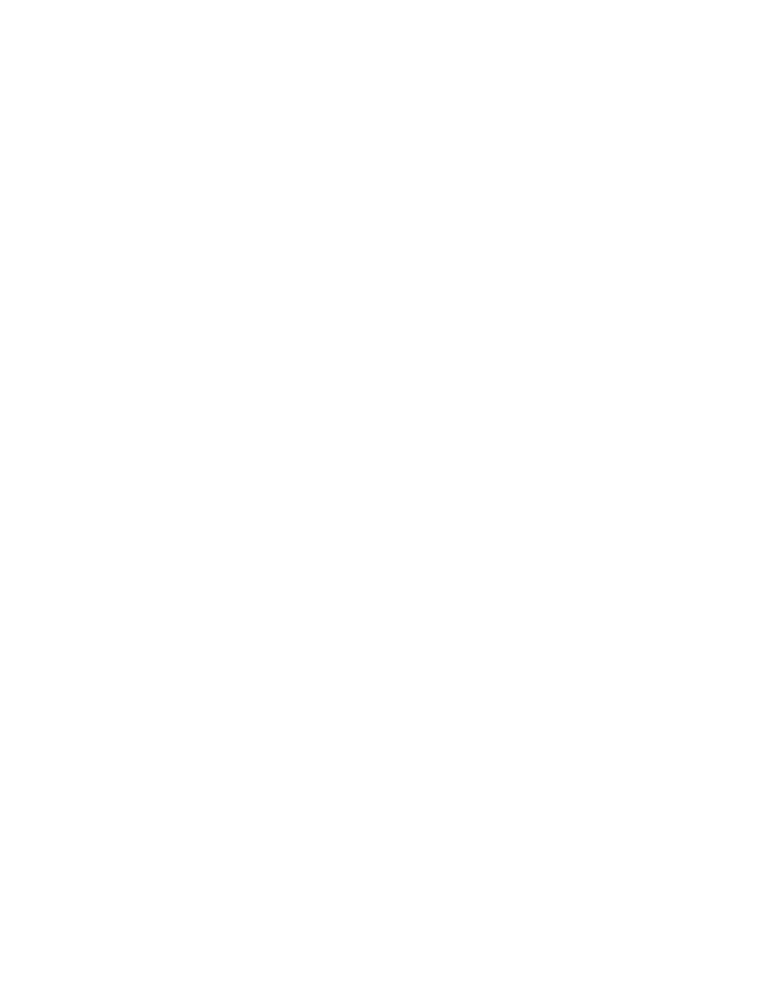
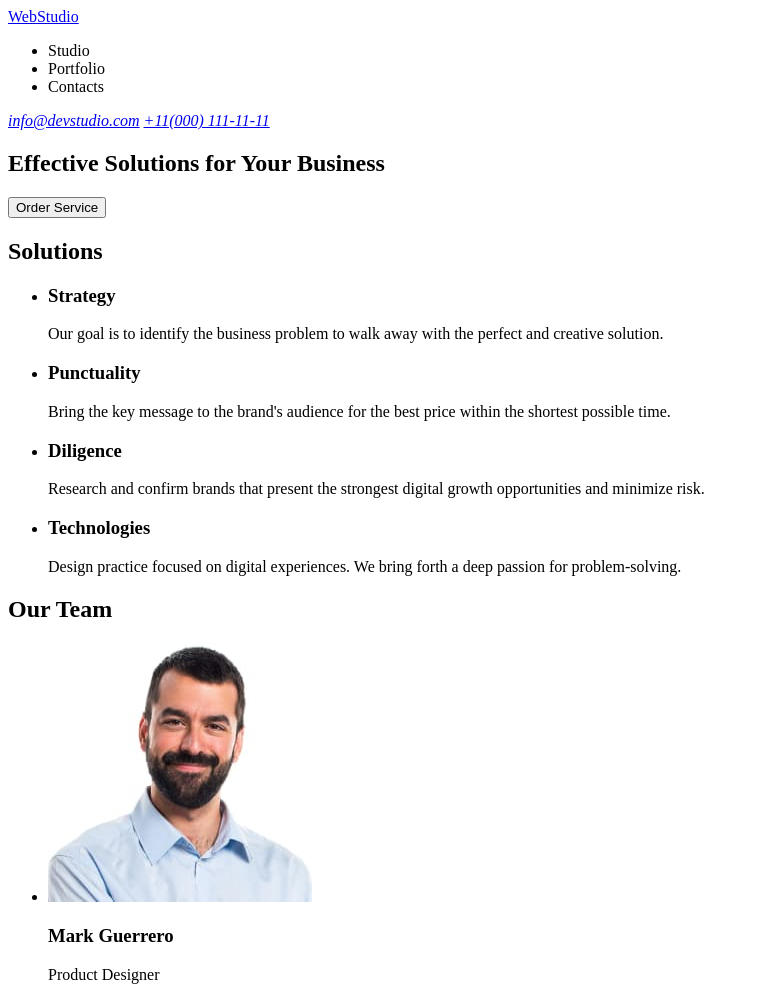
Before and after one commit to MarinaV27/goit-markup-hw-01, a plain HTML site: page index.html in a window 1280 px wide. Shown: the top 987 px of the page, without its empty margins (0-759 px from the left). Before the commit the page ends 800 px from the top, so only its background shows below. Drawn offline with Linux system fonts and the light colour scheme.

Commit message:
changes index.html

```diff
--- a/index.html
+++ b/index.html
@@ -6,6 +6,82 @@
     <title>Document</title>
 </head>
 <body>
+    <header>
+        <a href="./index.html">WebStudio</a>
+        <nav>
+            <ul>
+                <li>Studio</li>
+                <li>Portfolio</li>
+                <li>Contacts</li>
+            </ul>
+        </nav>
+        <address>
+            <a href="mailto:info@devstudio.com">info@devstudio.com</a>
+            <a href="tel:+110001111111">+11(000) 111-11-11</a>
+        </address>
+    </header>
+    <main>
 
+        <section>
+            <h1>Effective Solutions for Your Business</h1>
+            <button type="button">Order Service</button>
+        </section>
+
+        <section>
+            <h2>Solutions</h2>
+            <ul>
+                <li>
+                    <h3>Strategy</h3>
+                        <p>Our goal is to identify the business
+                        problem to walk away with the perfect and creative solution.</p>
+                </li>
+                <li>
+                    <h3>Punctuality</h3>
+                        <p>Bring the key message to the brand's audience for the best price within the shortest possible time.</p>
+                </li>
+                <li>
+                    <h3>Diligence</h3>
+                        <p>Research and confirm brands that present the strongest digital growth opportunities and minimize risk.</p>
+                </li>
+                <li>
+                    <h3>Technologies</h3>
+                        <p>Design practice focused on digital experiences. We bring forth a deep passion for problem-solving.</p>
+                </li>
+            </ul>
+        </section>
+
+       <section>
+        <h2>Our Team</h2>
+        <ul>
+            <li>
+                    <img src="./img/mark.jpg" alt="Mark Guerrero" width="264" height="260">
+                    <h3>Mark Guerrero</h3>
+                    <p>Product Designer</p>
+            </li>
+            <li>
+                    <img src="./img/tom.jpg" alt="Tom Ford" width="264" height="260">
+                    <h3>Tom Ford</h3>
+                    <p>Frontend Developer</p>
+            </li>
+            <li>
+                    <img src="./img/camila.jpg" alt="Camila Garcia" width="264" height="260">
+                    <h3>Camila Garcia</h3>
+                    <p>Marketing</p>
+            </li>
+            <li>
+                    <img src="./img/daniel.jpg" alt="Daniel Wilson" width="264" height="260">
+                    <h3>Daniel Wilson</h3>
+                    <p>UI Designer</p>
+            </li>
+        </ul>
+       </section>
+
+    </main>
+
+    <footer>
+        <h2>tagline</h2>
+        <a href="./index.html">WebStudio</a>
+        <p>Increase the flow of customers and sales for your business with digital marketing & growth solutions.</p>
+    </footer>
 </body>
 </html>
```
Also changed, not shown: img/camila.jpg (added), img/daniel.jpg (added), img/mark.jpg (added), img/tom.jpg (added).
